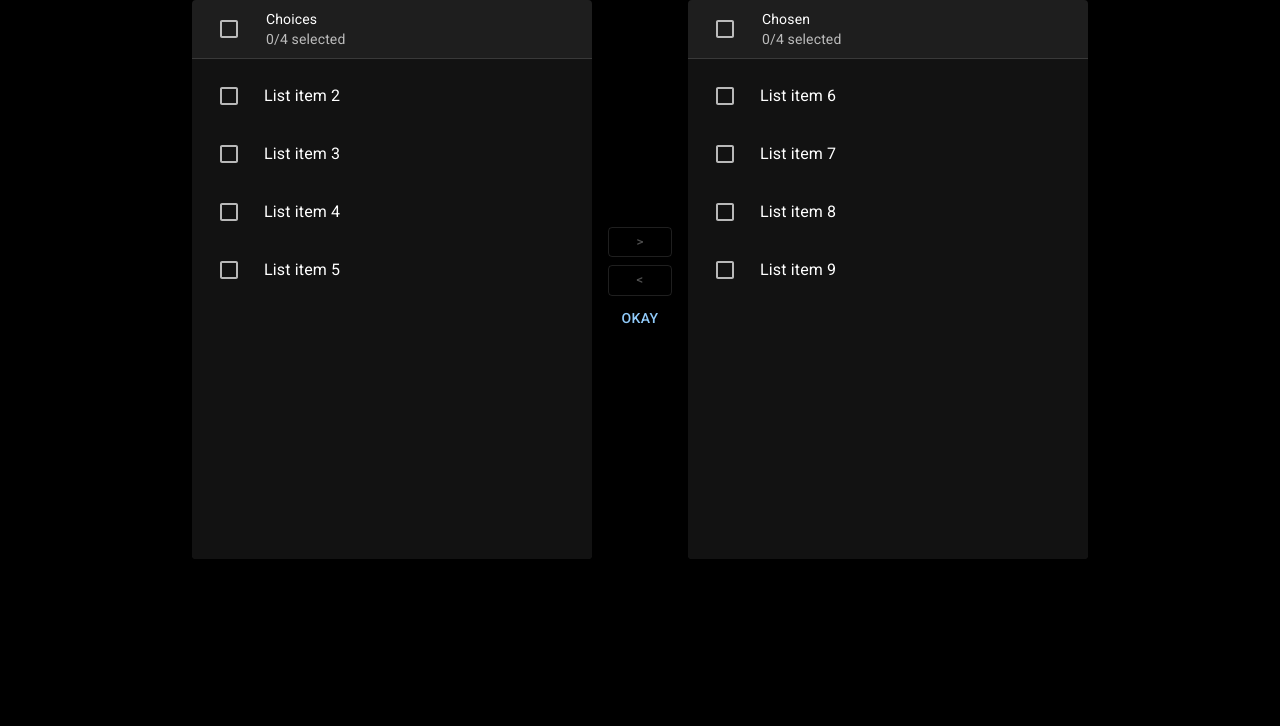
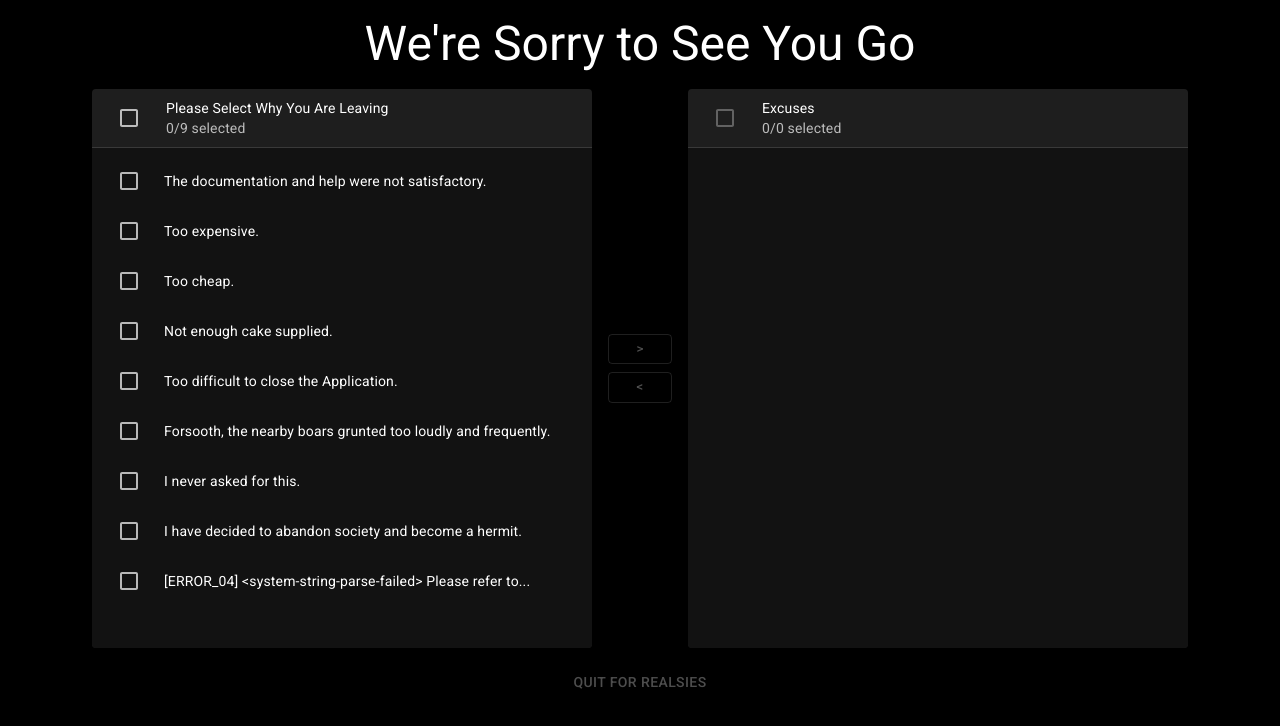
Before and after one commit to gieskj01/i-just-want-to-quit, a React (Create React App) app: page /puzzle003 in a window 1280 px wide. Shown: the top 726 px of the page. Built offline with nearby package versions, Linux system fonts and the light colour scheme.

Commit message:
Puzzle003 working

```diff
--- a/src/routes/Puzzle003/Puzzle003.js
+++ b/src/routes/Puzzle003/Puzzle003.js
@@ -9,6 +9,9 @@ import ListItemIcon from '@mui/material/ListItemIcon';
 import Checkbox from '@mui/material/Checkbox';
 import Button from '@mui/material/Button';
 import Divider from '@mui/material/Divider';
+import { Box } from '@mui/material';
+import { Link } from "react-router-dom";
+import { Typography } from "@mui/material";
 
 function not(a, b) {
   return a.filter((value) => b.indexOf(value) === -1);
@@ -24,8 +27,19 @@ function union(a, b) {
 
 export default function TransferList() {
   const [checked, setChecked] = React.useState([]);
-  const [left, setLeft] = React.useState([0, 1, 2, 3]);
-  const [right, setRight] = React.useState([4, 5, 6, 7]);
+  const [left, setLeft] = React.useState([
+    "The documentation and help were not satisfactory.",
+    "Too expensive.",
+    "Too cheap.",
+    "Not enough cake supplied.",
+    "Too difficult to close the Application.",
+    "Forsooth, the nearby boars grunted too loudly and frequently.",
+    "I never asked for this.",
+    "I have decided to abandon society and become a hermit.",
+    "[ERROR_04] <system-string-parse-failed> Please refer to..."
+
+  ]);
+  const [right, setRight] = React.useState([]);
 
   const leftChecked = intersection(checked, left);
   const rightChecked = intersection(checked, right);
@@ -88,12 +102,12 @@ export default function TransferList() {
       <Divider />
       <List
         sx={{
-          width: 400,
+          width: 500,
           height: 500,
           bgcolor: 'background.paper',
           overflow: 'auto',
         }}
-        // dense
+        dense
         component="div"
         role="list"
       >
@@ -117,7 +131,7 @@ export default function TransferList() {
                   }}
                 />
               </ListItemIcon>
-              <ListItemText id={labelId} primary={`List item ${value + 2}`} />
+              <ListItemText id={labelId} primary={`${value}`} />
             </ListItem>
           );
         })}
@@ -127,8 +141,16 @@ export default function TransferList() {
   );
 
   return (
+    <Box
+    display="flex"
+    justifyContent="center"
+    alignItems="center"
+    // minHeight="100vh"
+    sx={{m: 2, flexDirection: "column" }}
+    >
+    <Typography gutterBottom variant={"h3"}> We're Sorry to See You Go </Typography>
     <Grid container spacing={2} justifyContent="center" alignItems="center">
-      <Grid item>{customList('Choices', left)}</Grid>
+      <Grid item>{customList('Please Select Why You Are Leaving', left)}</Grid>
       <Grid item>
         <Grid container direction="column" alignItems="center">
           <Button
@@ -151,12 +173,17 @@ export default function TransferList() {
           >
             &lt;
           </Button>
-          <Button >
-        Okay
-      </Button>
         </Grid>
       </Grid>
-      <Grid item>{customList('Chosen', right)}</Grid>
+      <Grid item>{customList('Excuses', right)}</Grid>
     </Grid>
+    <Button
+    sx={{ m: 2}}
+    disabled={right.length != 4}
+    component={Link} to="/finalpage"
+    >
+        Quit for Realsies
+    </Button>
+    </Box>
   );
 }
```
